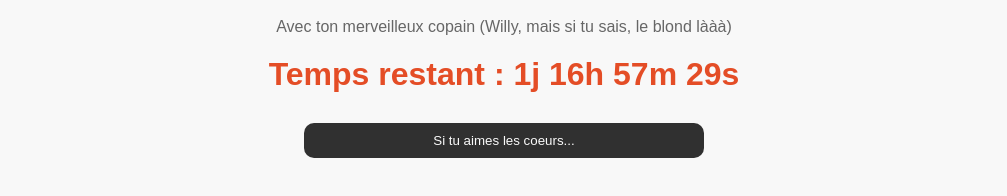
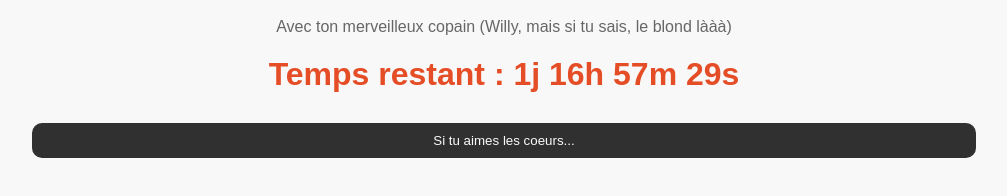
Before and after one commit to roxanakh1/galerie, a plain HTML site: page index.html in a window 1280 px wide. Shown: the part 554-750 px from the top of the page, without its empty margins (136-1143 px from the left). Drawn offline with Linux system fonts and the light colour scheme.

Commit message:
Update index.html

```diff
--- a/index.html
+++ b/index.html
@@ -41,7 +41,7 @@
     <p>Avec ton merveilleux copain (Willy, mais si tu sais, le blond lààà)</p>
 
     <div id="countdown">Temps restant : </div>
-	<button style="border:none;background:#303030;color:#FAFAFA;margin-top:30px;padding:10px;border-radius:10px;width:400px;" onclick="heart()">Si tu aimes les coeurs...</button>
+	<button style="border:none;background:#303030;color:#FAFAFA;margin-top:30px;padding:10px;border-radius:10px;width:80%;" onclick="heart()">Si tu aimes les coeurs...</button>
     <script src="https://unpkg.com/emojisplosion/lib/global.js"></script>
     <script>
         // Date du rendez-vous
```
